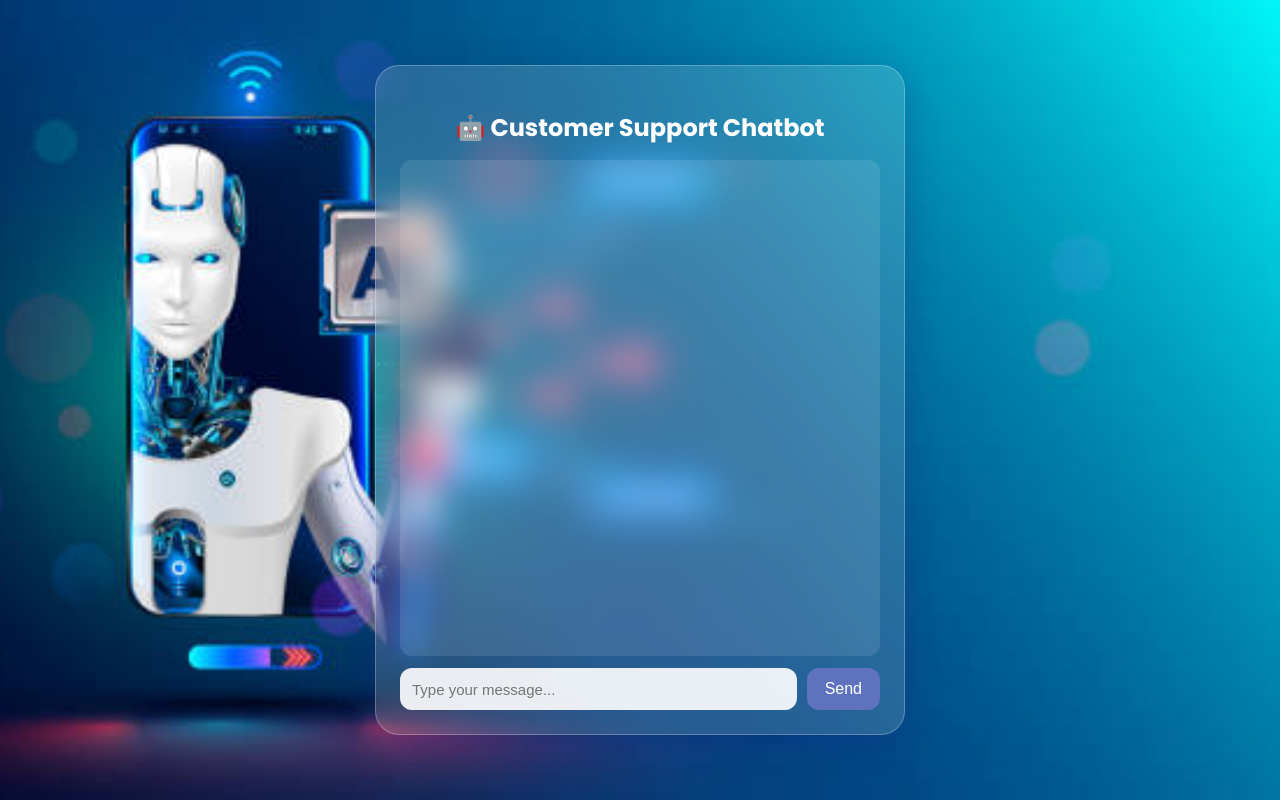
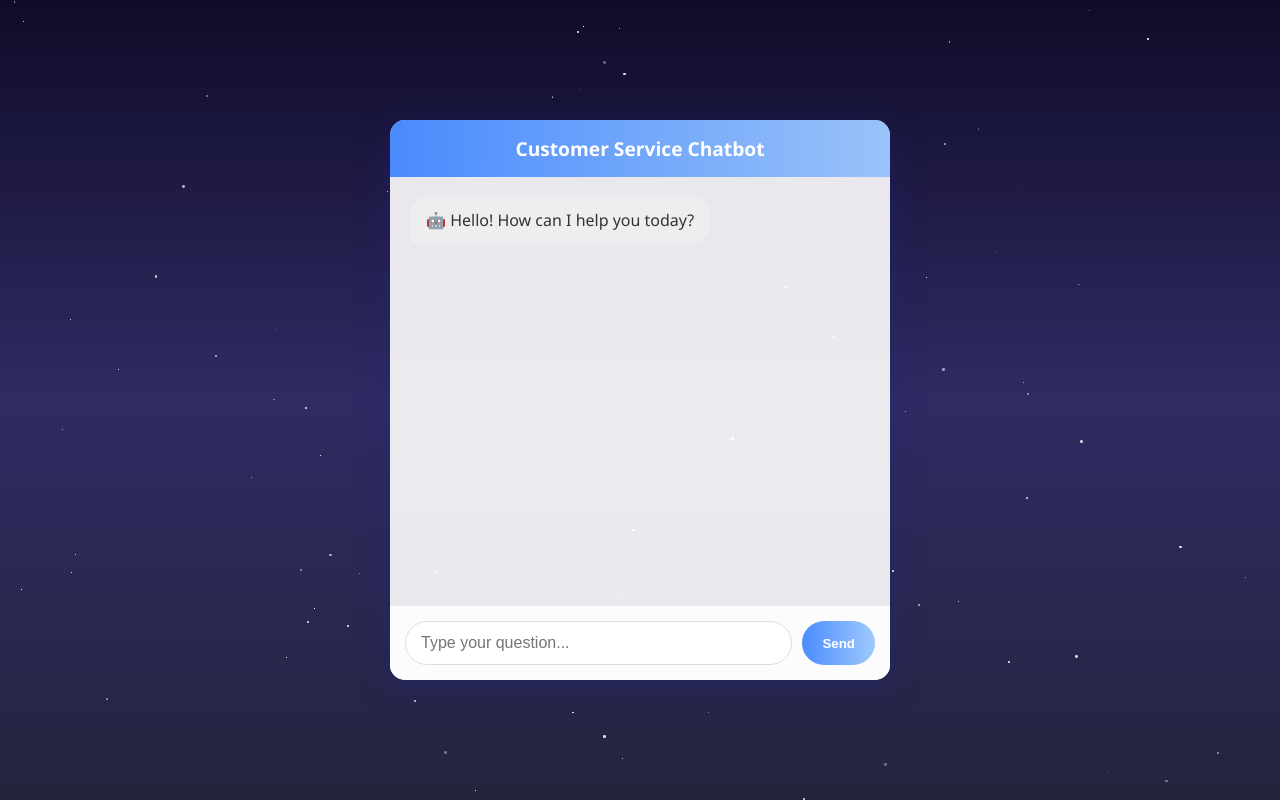
Before and after one commit to Salrahim21/FUTURE_ML_03, a Flask app: page / in a window 1280 px wide. Run offline with Flask 3, Linux system fonts and the light colour scheme.

Commit message:
task completed

```diff
--- a/Customer Support Chatbot/app.py
+++ b/Customer Support Chatbot/app.py
@@ -1,28 +1,45 @@
 from flask import Flask, render_template, request, jsonify
-from transformers import AutoTokenizer, AutoModelForCausalLM
+from transformers import pipeline
 import torch
 
 app = Flask(__name__)
 
-# Load model
-tokenizer = AutoTokenizer.from_pretrained("microsoft/DialoGPT-small")
-model = AutoModelForCausalLM.from_pretrained("microsoft/DialoGPT-small")
+# Initialize the chatbot pipeline with a free model
+# Using a smaller model that can run without API keys
+chatbot = pipeline("text-generation", model="gpt2")
 
 @app.route('/')
-def home():
+def index():
     return render_template("index.html")
 
 @app.route('/chat', methods=['POST'])
 def chat():
-    user_input = request.json['message']
-    input_ids = tokenizer.encode(user_input + tokenizer.eos_token, return_tensors='pt')
+    user_input = request.json.get("message", "")
+    if not user_input:
+        return jsonify({'reply': "🤖 Please enter a message."})
 
-    response_ids = model.generate(
-        input_ids, max_length=1000, pad_token_id=tokenizer.eos_token_id
-    )
+    try:
+        # Generate response with local model
+        response = chatbot(
+            user_input,
+            max_length=100,
+            num_return_sequences=1,
+            pad_token_id=50256,  # End of text token for GPT-2
+            no_repeat_ngram_size=2
+        )
 
-    reply = tokenizer.decode(response_ids[:, input_ids.shape[-1]:][0], skip_special_tokens=True)
-    return jsonify({'reply': reply})
+        if response and isinstance(response, list):
+            reply = response[0]['generated_text'].strip()
+            # Remove the input text from the response if it's included
+            if reply.startswith(user_input):
+                reply = reply[len(user_input):].strip()
+        else:
+            reply = "🤖 I didn't understand that. Could you rephrase?"
+
+        return jsonify({'reply': f"🤖 {reply}"})
+    except Exception as e:
+        print("❌ Exception:", e)
+        return jsonify({'reply': "🤖 Error generating response. Please try again."})
 
 if __name__ == '__main__':
     app.run(debug=True)
--- a/Customer Support Chatbot/templates/index.html
+++ b/Customer Support Chatbot/templates/index.html
@@ -2,49 +2,245 @@
 <html lang="en">
 <head>
     <meta charset="UTF-8">
-  <title>Liquid Glass Chatbot</title>
-  <link rel="stylesheet" href="{{ url_for('static', filename='style.css') }}">
-  <link href="https://fonts.googleapis.com/css2?family=Poppins:wght@300;500;700&display=swap" rel="stylesheet">
+    <meta name="viewport" content="width=device-width, initial-scale=1.0">
+    <title>Customer Service Chatbot</title>
+    <style>
+        :root {
+            --primary: rgba(56, 128, 255, 0.9);
+            --secondary: rgba(120, 180, 255, 0.7);
+        }
+
+        body {
+            margin: 0;
+            padding: 0;
+            min-height: 100vh;
+            background: #0f0c29;
+            background: linear-gradient(to bottom, #0f0c29, #302b63, #24243e);
+            display: flex;
+            justify-content: center;
+            align-items: center;
+            font-family: 'Segoe UI', Tahoma, Geneva, Verdana, sans-serif;
+            overflow: hidden;
+        }
+
+        /* Starry Background */
+        .stars {
+            position: fixed;
+            top: 0;
+            left: 0;
+            width: 100%;
+            height: 100%;
+            z-index: -1;
+        }
+
+        .star {
+            position: absolute;
+            background-color: white;
+            border-radius: 50%;
+            animation: twinkle var(--duration) infinite ease-in-out;
+        }
+
+        @keyframes twinkle {
+            0%, 100% { opacity: 0.2; }
+            50% { opacity: 1; }
+        }
+
+        /* Chat Container */
+        .chat-container {
+            width: 90%;
+            max-width: 500px;
+            height: 70vh;
+            background: rgba(255, 255, 255, 0.9);
+            border-radius: 15px;
+            box-shadow: 0 8px 32px 0 rgba(31, 38, 135, 0.37);
+            display: flex;
+            flex-direction: column;
+            overflow: hidden;
+        }
+
+        /* Chat Header */
+        .chat-header {
+            padding: 15px 20px;
+            background: linear-gradient(90deg, var(--primary), var(--secondary));
+            color: white;
+            font-weight: bold;
+            text-align: center;
+            font-size: 1.2rem;
+        }
+
+        /* Chat Messages */
+        .chat-messages {
+            flex: 1;
+            padding: 20px;
+            overflow-y: auto;
+            display: flex;
+            flex-direction: column;
+            gap: 15px;
+        }
+
+        .message {
+            max-width: 80%;
+            padding: 12px 16px;
+            border-radius: 18px;
+            line-height: 1.4;
+            position: relative;
+            animation: fadeIn 0.3s ease-out;
+        }
+
+        @keyframes fadeIn {
+            from { opacity: 0; transform: translateY(10px); }
+            to { opacity: 1; transform: translateY(0); }
+        }
+
+        .user-message {
+            align-self: flex-end;
+            background: var(--primary);
+            color: white;
+            border-bottom-right-radius: 5px;
+        }
+
+        .bot-message {
+            align-self: flex-start;
+            background: rgba(240, 240, 240, 0.9);
+            color: #333;
+            border-bottom-left-radius: 5px;
+        }
+
+        /* Input Area */
+        .chat-input {
+            display: flex;
+            padding: 15px;
+            background: rgba(255, 255, 255, 0.9);
+        }
+
+        #message-input {
+            flex: 1;
+            padding: 12px 15px;
+            border: 1px solid #ddd;
+            border-radius: 30px;
+            background: white;
+            outline: none;
+            font-size: 1rem;
+        }
+
+        #send-button {
+            margin-left: 10px;
+            padding: 0 20px;
+            border: none;
+            border-radius: 30px;
+            background: linear-gradient(90deg, var(--primary), var(--secondary));
+            color: white;
+            font-weight: bold;
+            cursor: pointer;
+            transition: transform 0.2s;
+        }
+
+        #send-button:hover {
+            transform: scale(1.05);
+        }
+
+        /* Scrollbar */
+        ::-webkit-scrollbar {
+            width: 8px;
+        }
+
+        ::-webkit-scrollbar-track {
+            background: rgba(0, 0, 0, 0.1);
+        }
+
+        ::-webkit-scrollbar-thumb {
+            background: rgba(0, 0, 0, 0.2);
+            border-radius: 4px;
+        }
+    </style>
 </head>
 <body>
-  <div class="background"></div>
+    <!-- Starry Background -->
+    <div class="stars" id="stars"></div>
 
-  <div class="overlay">
+    <!-- Chat Container -->
     <div class="chat-container">
-      <h2>🤖 Customer Support Chatbot</h2>
-      <div id="chat-box" class="chat-box"></div>
-      <div class="input-area">
-        <input type="text" id="user-input" placeholder="Type your message..." />
-        <button onclick="sendMessage()">Send</button>
+        <div class="chat-header">
+            Customer Service Chatbot
         </div>
+        <div class="chat-messages" id="chat-messages">
+            <!-- Messages will appear here -->
+            <div class="message bot-message">
+                🤖 Hello! How can I help you today?
+            </div>
+        </div>
+        <div class="chat-input">
+            <input type="text" id="message-input" placeholder="Type your question..." autocomplete="off">
+            <button id="send-button">Send</button>
         </div>
     </div>
 
     <script>
+        // Create stars
+        const starsContainer = document.getElementById('stars');
+        for (let i = 0; i < 100; i++) {
+            const star = document.createElement('div');
+            star.classList.add('star');
+
+            // Random properties
+            const size = Math.random() * 3;
+            const duration = `${5 + Math.random() * 10}s`;
+            const delay = `${Math.random() * 5}s`;
+
+            star.style.width = `${size}px`;
+            star.style.height = `${size}px`;
+            star.style.left = `${Math.random() * 100}%`;
+            star.style.top = `${Math.random() * 100}%`;
+            star.style.setProperty('--duration', duration);
+            star.style.animationDelay = delay;
+
+            starsContainer.appendChild(star);
+        }
+
+        // Chat functionality
+        const messageInput = document.getElementById('message-input');
+        const sendButton = document.getElementById('send-button');
+        const chatMessages = document.getElementById('chat-messages');
+
+        function addMessage(content, isUser) {
+            const messageDiv = document.createElement('div');
+            messageDiv.classList.add('message');
+            messageDiv.classList.add(isUser ? 'user-message' : 'bot-message');
+            messageDiv.textContent = content;
+            chatMessages.appendChild(messageDiv);
+            chatMessages.scrollTop = chatMessages.scrollHeight;
+        }
+
         async function sendMessage() {
-      const input = document.getElementById('user-input');
-      const message = input.value.trim();
+            const message = messageInput.value.trim();
             if (!message) return;
 
-      const chatBox = document.getElementById('chat-box');
-      chatBox.innerHTML += `<div class="bubble user">You: ${message}</div>`;
-      input.value = '';
-      chatBox.scrollTop = chatBox.scrollHeight;
+            addMessage(message, true);
+            messageInput.value = '';
 
-      chatBox.innerHTML += `<div class="bubble bot typing">Bot is typing<span class="dots">...</span></div>`;
-      chatBox.scrollTop = chatBox.scrollHeight;
-
-      const res = await fetch('/chat', {
+            try {
+                const response = await fetch('/chat', {
                     method: 'POST',
-        headers: { 'Content-Type': 'application/json' },
-        body: JSON.stringify({ message })
+                    headers: {
+                        'Content-Type': 'application/json',
+                    },
+                    body: JSON.stringify({ message: message })
                 });
 
-      const data = await res.json();
-      document.querySelectorAll('.typing').forEach(b => b.remove());
-      chatBox.innerHTML += `<div class="bubble bot">Bot: ${data.reply}</div>`;
-      chatBox.scrollTop = chatBox.scrollHeight;
+                const data = await response.json();
+                addMessage(data.reply, false);
+            } catch (error) {
+                addMessage("🤖 Sorry, I'm having trouble responding. Please try again.", false);
+                console.error('Error:', error);
             }
+        }
+
+        sendButton.addEventListener('click', sendMessage);
+        messageInput.addEventListener('keypress', (e) => {
+            if (e.key === 'Enter') {
+                sendMessage();
+            }
+        });
     </script>
 </body>
 </html>
```
Also changed, not shown: Customer Support Chatbot/chatbot.py (deleted, +0 -30 lines). Lines whose indentation alone changed are shown as unchanged.
